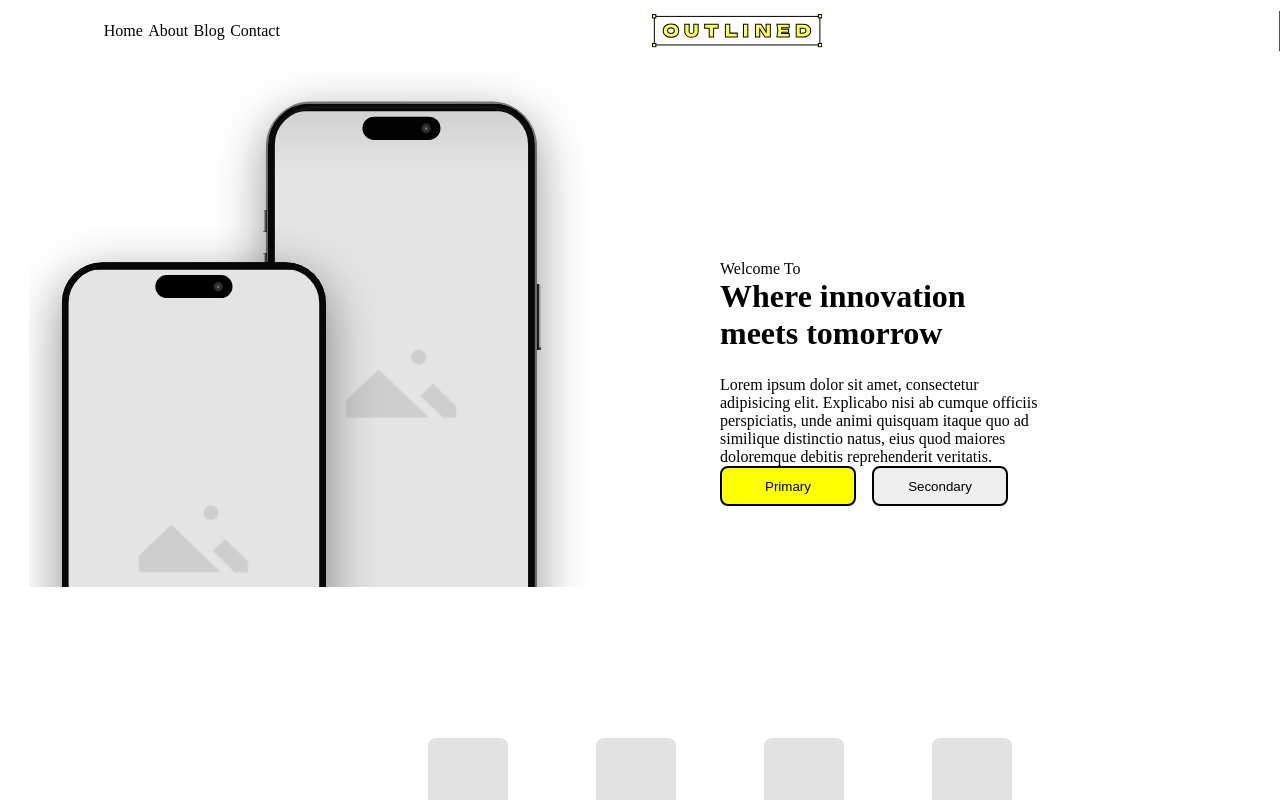
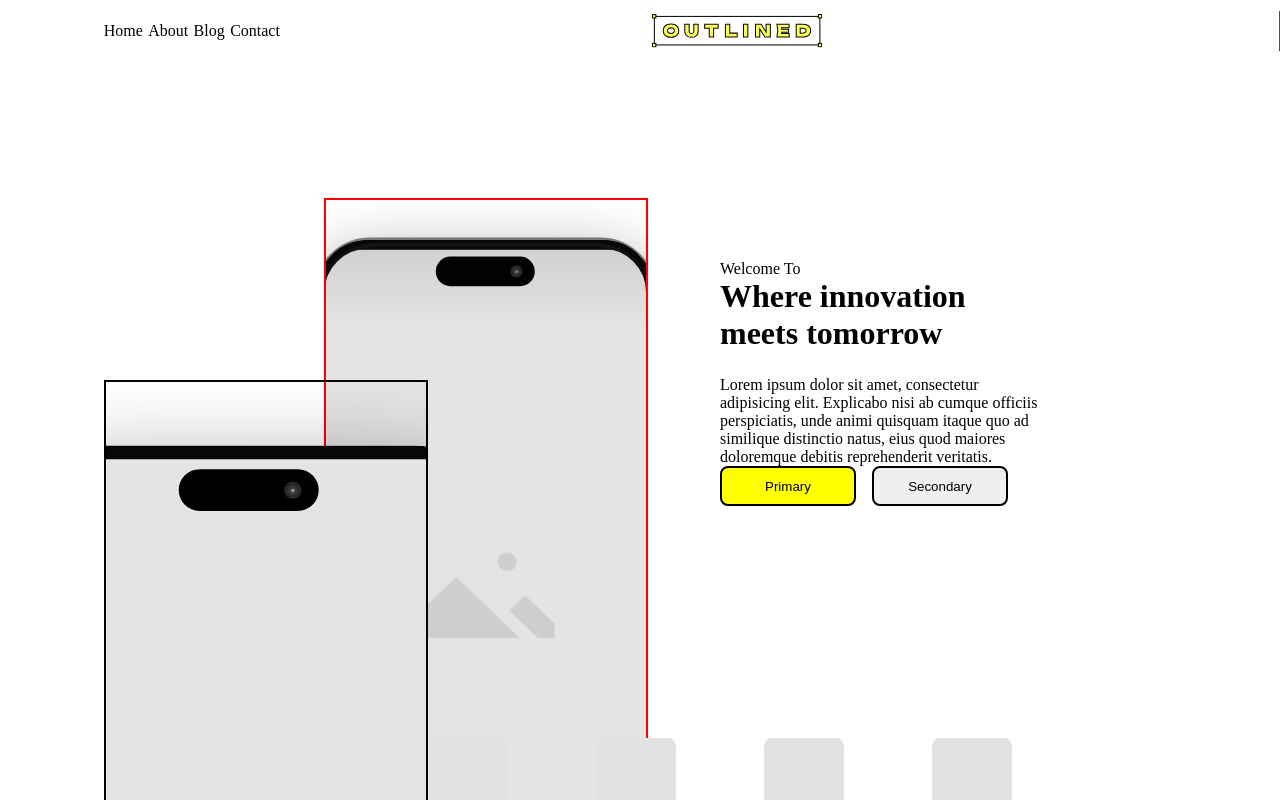
Before and after one commit to sahiba2503/NewFigma, a React (Vite) app: page / in a window 1280 px wide. Shown: the top 800 px of the page. Built offline with nearby package versions, Linux system fonts and the light colour scheme.

Commit message:
add background image

```diff
--- a/src/App.css
+++ b/src/App.css
@@ -1,3 +1,4 @@
+
 *{
     margin: 0;
     padding: 0;
@@ -84,7 +85,7 @@ display: none;
     display: flex;
     gap: 104px;
 }
-.iphon1{
+/* .iphon1{
      height: 515px;
      position: absolute;
      top:0px;
@@ -96,6 +97,30 @@ display: none;
     top:155px;
     left: 2%;
 
+} */
+ .iphon1 {
+    border: 2px solid red;
+    width: 324px;
+    height: 657px;
+    position: absolute;
+    top: 126px;
+    left: 324px;
+    background-image: url('/Devices (5).svg');
+    background-size: cover;       /* 🔥 important */
+    background-position: center;
+    background-repeat: no-repeat;
+}
+
+.iphon2 {
+    border: 2px solid black;
+    width: 324px;
+    height: 657px;
+    position: absolute;
+    top: 308px;
+    left: 104px;
+    background-image: url('/iPhone15.svg');
+    background-size: cover;
+    background-position: center;
 }
 .welcomContent{
     width: 53%;
@@ -438,7 +463,8 @@ display: none;
     position: absolute;
     top:570px;
 }
-.iphon1{
+/* .iphon1{
+    border: 2px solid red;
     height: 318px;
     top:246px;
      left: 40%;
@@ -447,6 +473,34 @@ display: none;
     height: 240px;
     top:330px;
      left: 10%;
+} */
+ .iphon1 {
+    border: 2px solid red;
+    width: 171px;
+    width: 50%;
+    height: 346px;
+    height: 100%;
+    position: absolute;
+    top: 20px;
+     /* left: 136px; */
+    left:40%;
+    background-image: url('/Devices (5).svg');
+    background-size: cover;
+    background-position: center;
+    background-repeat: no-repeat;
+}
+
+.iphon2 {
+    width: 170px;
+    width: 50%;
+    /* height: 346px; */
+    height: 100%;
+    position: absolute;
+    top: 116px;
+    left: 18px;
+    background-image: url('/iPhone15.svg');
+    background-size: cover;
+    background-position: center;
 }
 .outer-welcom-btn{
     width: 100%;
--- a/src/Welcome.jsx
+++ b/src/Welcome.jsx
@@ -1,6 +1,6 @@
 import React from 'react'
-import iphon1 from "/Devices (5).svg"
-import iphon2 from "/iPhone15.svg"
+// import iphon1 from "/Devices (5).svg"
+// import iphon2 from "/iPhone15.svg"
 
 
 
@@ -8,10 +8,8 @@ function Welcome() {
   return (
     <div className='outer-main'>
       <div className='welcomImgContent'>
-      {/* <div className="welcomiphon"> */}
-        <img src={iphon1} alt="" className='iphon1'/>
-        <img src={iphon2} alt="" className='iphon2' />
-       {/* </div>     */}
+     <div className="iphon1"></div>
+<div className="iphon2"></div>
       <div className='welcomContent'>
         <div className='welcometoWhere'>
         <span>Welcome To</span>
```
